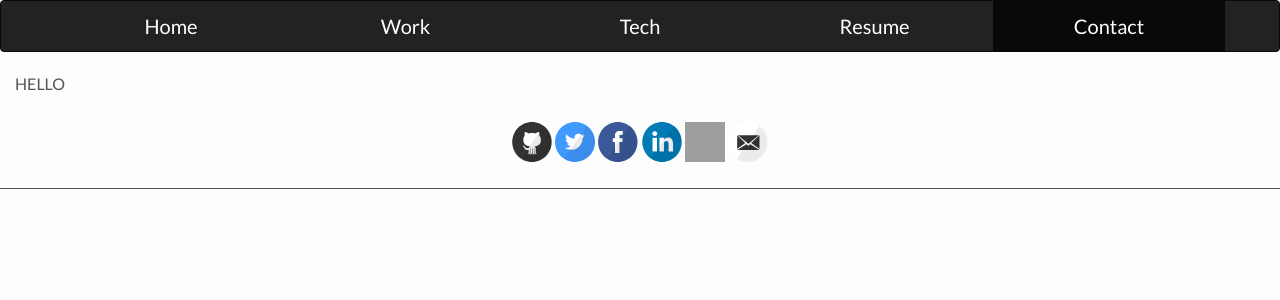
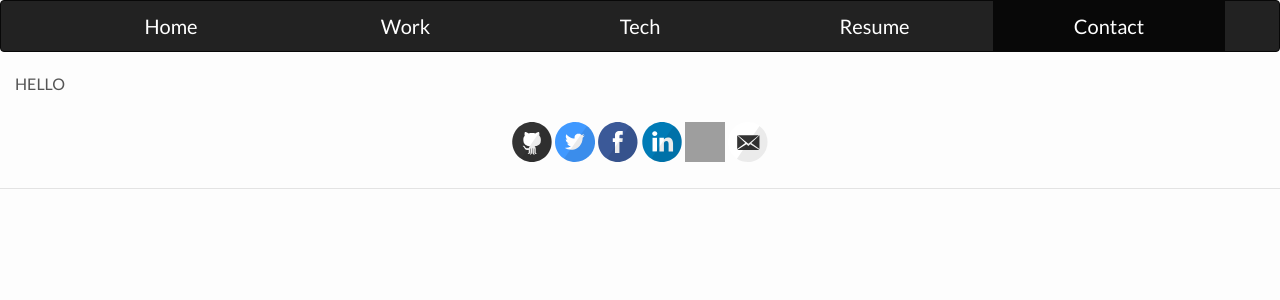
Before and after one commit to davismartin/davismartin.github.io, a Jekyll site: the page built from about/index.html, in a window 1280 px wide. Shown: the top 300 px of the page. Built offline with Jekyll 4.4.1, drawn with Linux system fonts in a browser that asks for light colours; nearby versions of some CDN libraries; library files that are not in the unit come from our copies; grey boxes are pictures that could not be loaded.

Commit message:
style(border): change bottom border color

```diff
--- a/css/main.scss
+++ b/css/main.scss
@@ -56,7 +56,7 @@ $iphone:           500px;
 
 .row {
   padding-bottom: 20px;
-  border-bottom: 1px solid #555;
+  border-bottom: 1px solid #e3e3e3;
 }
 
 .row-title {
```
